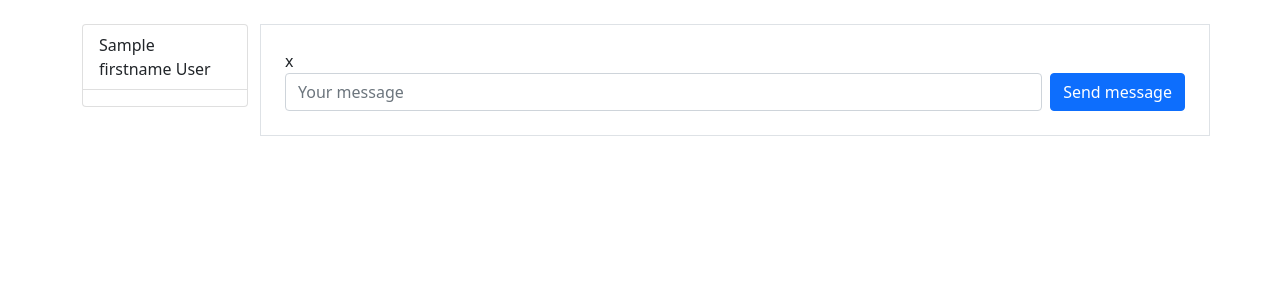
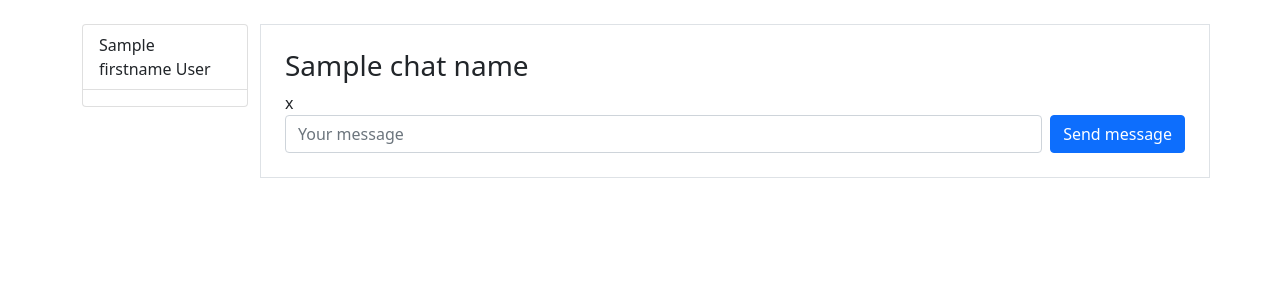
Before and after one commit to VaaAbt/CovidCiasie, a PHP site: template src/View/messages.html.twig in a window 1280 px wide. Shown: the part 150-450 px from the top of the page. Run offline with PHP 8.4, Linux system fonts and the light colour scheme; the template is opened without the code that fills it: most values are stand-ins (such as "Sample title", 1, 10 or a date in 2020); some libraries are stand-ins or nearby versions.

Commit message:
feat: added chat name in chat views

```diff
--- a/src/Controller/MessageController.php
+++ b/src/Controller/MessageController.php
@@ -5,6 +5,7 @@ namespace App\Controller;
 use App\Model\GroupUser;
 use App\Model\Message;
 use App\Model\User;
+use App\Model\Group;
 use App\Utils\Auth;
 use Psr\Http\Message\ResponseInterface;
 use Psr\Http\Message\ServerRequestInterface;
@@ -25,6 +26,7 @@ class MessageController extends AbstractController
         $data['users'] = User::getTalkedToUser();
         $data['groups'] = GroupUser::getGroupsOfUser($id);
         $data['messages'] = Message::getDiscussionMessages($args['id']);
+        $data['chatName'] = User::getUserFirstname($args['id']);
         return $this->render($response, 'messages.html.twig', $data);
     }
 
@@ -45,6 +47,7 @@ class MessageController extends AbstractController
         $data['users'] = User::getTalkedToUser();
         $data['groups'] = GroupUser::getGroupsOfUser($id);
         $data['messages'] = Message::getGroupDiscussionMessages($args['id']);
+        $data['chatName'] = Group::getGroupName($args['id']);
         return $this->render($response, 'messages.html.twig', $data);
     }
 
--- a/src/View/messages.html.twig
+++ b/src/View/messages.html.twig
@@ -21,6 +21,7 @@
             </aside>
 
             <section class="border col-10 p-4">
+                <h3>{{chatName}}</h3>
                 {% for msg in messages %}
                     <div>
                         <p class="{{ msg.sender_id == auth.user.id ? 'text-end' : 'text-start' }} "><span
--- a/src/View/template/base.html.twig
+++ b/src/View/template/base.html.twig
@@ -7,6 +7,7 @@
         <title>Covid Ciasie</title>
         <link rel="stylesheet" href="/css/bootstrap.min.css">
         <script defer src="/js/bootstrap.bundle.min.js"></script>
+        <link href="https://fonts.googleapis.com/icon?family=Material+Icons" rel="stylesheet">
     </head>
     <body>
         <nav class="navbar navbar-expand-lg navbar-dark bg-dark">
```
